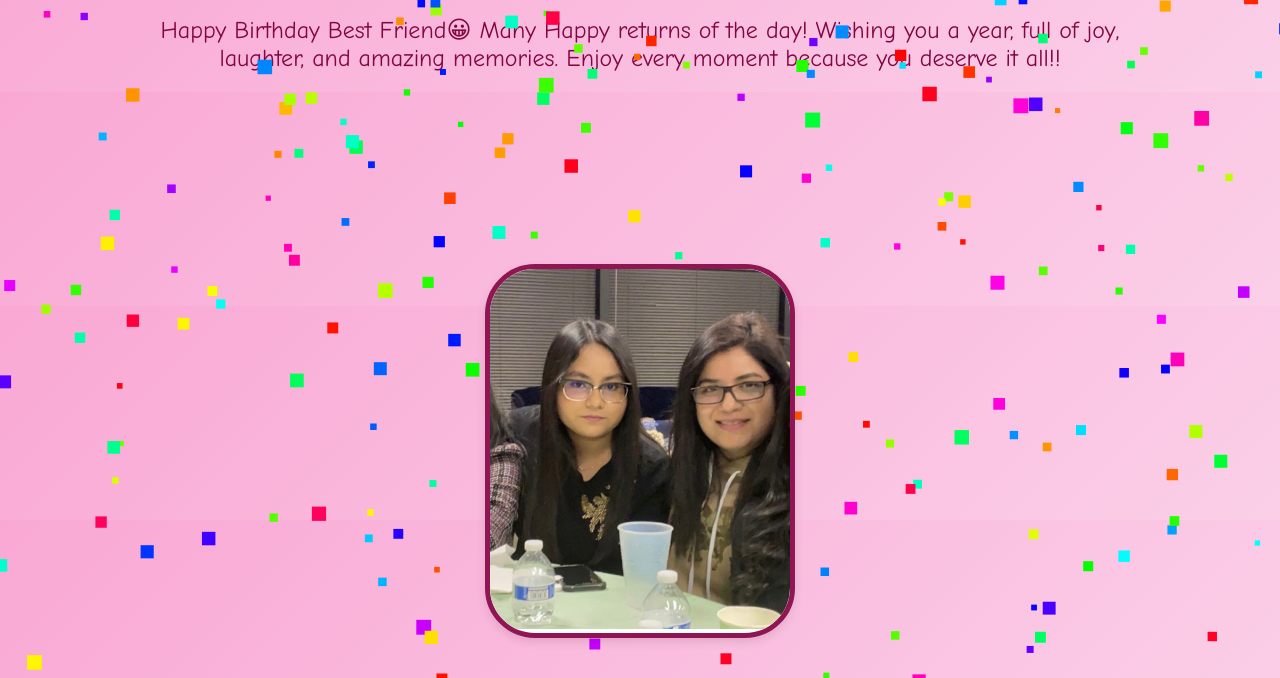
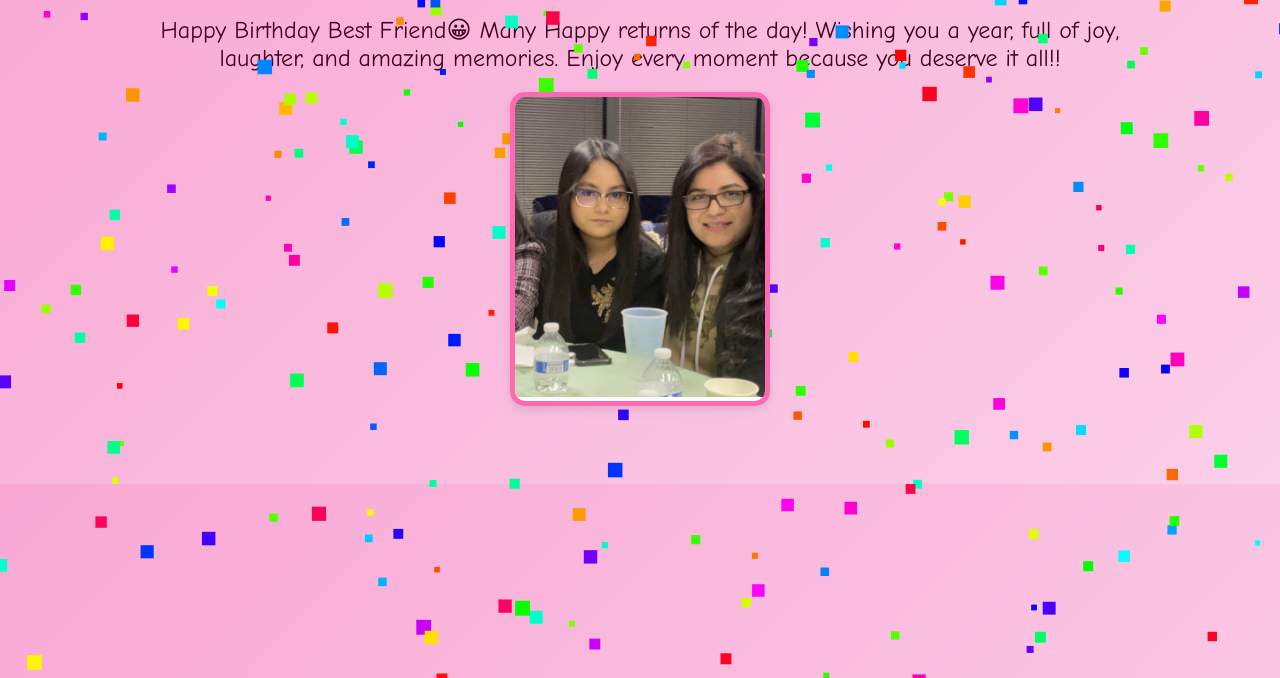
Before and after one commit to tabita000/birthday, a plain HTML site: page index.html in a window 1280 px wide. Shown: the part 122-800 px from the top of the page. Drawn offline with Linux system fonts and the light colour scheme.

Commit message:
Add files via upload

```diff
--- a/index.html
+++ b/index.html
@@ -8,8 +8,9 @@
     body {
       text-align: center;
       background: linear-gradient(135deg, #f9a8d4, #fbcfe8);
-      color: #810641;
+      color: #41021e;
       font-family: 'Comic Sans MS', cursive;
+      padding-bottom: 50px; /* Add padding to avoid content going behind the image */
     }
 
     h1 {
@@ -54,16 +55,15 @@
 
     /* Photo card styling */
     #photoCard {
-      width: 300px; /* Set a fixed size for the photo */
-      border: 5px solid #901653; /* Shocking pink border */
-      border-radius: 50px;
+      width: 250px; /* Make the image smaller */
+      border: 5px solid #ff69b4; /* Shocking pink border */
+      border-radius: 15px;
       overflow: hidden;
-      position: absolute;
-      bottom: 5%; /* Positioned at the bottom half of the screen */
-      left: 50%;
-      transform: translateX(-50%);
+      margin: 20px auto; /* Allow the image to be centered below text */
       box-shadow: 0px 4px 10px rgba(0, 0, 0, 0.1);
       background-color: white;
+      position: relative;
+      z-index: 1;
     }
 
     #photoCard img {
@@ -82,7 +82,8 @@
       }
 
       #photoCard {
-        width: 80%; /* Make the image card take more of the screen's width */
+        width: 200px; /* Make the image even smaller on mobile screens */
+        margin-top: 20px; /* Ensure space between the text and the image */
       }
     }
   </style>
@@ -97,7 +98,6 @@
 
   <!-- Photo Card Section -->
   <div id="photoCard">
-    <!-- Add the URL to your photo here -->
     <img src="IMG_70DDA439F6C2-1.jpeg" alt="Picture of Us">
   </div>
 
```
